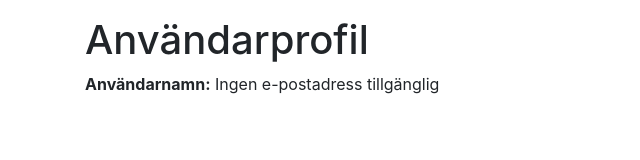
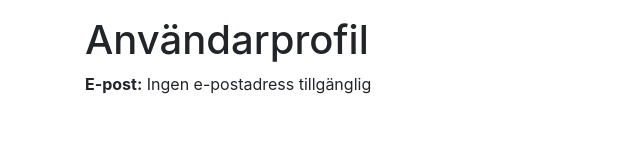
Before and after one commit to MustafaGood/Enskilduppgift55, a plain HTML site: page profile.html in a window 1280 px wide. Shown: the whole page, without its empty margins (0-640 px from the left). Drawn offline with nearby package versions, Linux system fonts and the light colour scheme.

Commit message:
Update profile.html

```diff
--- a/profile.html
+++ b/profile.html
@@ -11,11 +11,11 @@
 <body>
     <div class="container mt-3">
         <h1>Användarprofil</h1>
-        <p><strong>Användarnamn:</strong> <span id="userEmail">Laddar...</span></p>
+        <p><strong>E-post:</strong> <span id="userEmail">Laddar...</span></p>
     </div>
     <script>
         document.addEventListener('DOMContentLoaded', function () {
-            const userEmail = localStorage.getItem('username') || 'Ingen e-postadress tillgänglig';
+            const userEmail = localStorage.getItem('userEmail') || 'Ingen e-postadress tillgänglig';
             document.getElementById('userEmail').textContent = userEmail;
         });
     </script>
```
